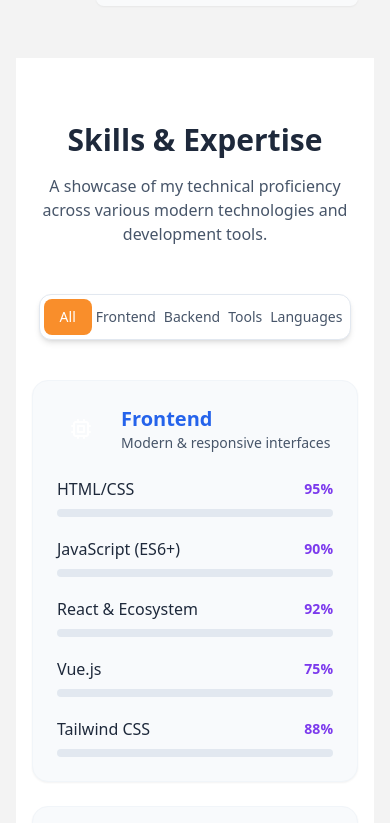
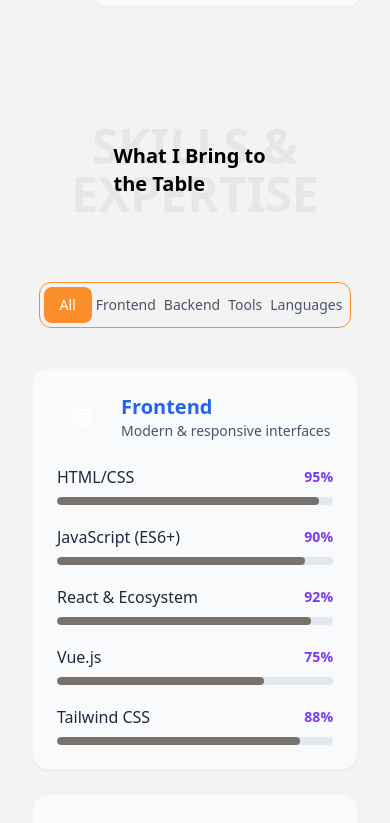
Before and after one commit to abirneu/Portfolio-react, a React (Vite) app: page /resume in a window 390 px wide. Shown: the part 1180-2003 px from the top of the page. Built offline with nearby package versions, Linux system fonts and the light colour scheme.

Commit message:
color pallet apply

```diff
--- a/src/components/skills/Github.jsx
+++ b/src/components/skills/Github.jsx
@@ -4,7 +4,7 @@ import { FaGithub } from "react-icons/fa";
 
 const Github = () => {
   return (
-    <section id="github" className="bg-white dark:bg-slate-900 py-16">
+    <section id="github" className="bg-secondary dark:bg-slate-900 py-16">
       <div className="max-w-6xl mx-auto px-6 text-center">
         {/* Title with background text */}
         <div className="relative font-bold mb-12">
@@ -12,12 +12,12 @@ const Github = () => {
             GITHUB
           </div>
           <h1 className="absolute top-1/2 left-1/2 -translate-x-1/2 -translate-y-1/2 text-3xl md:text-4xl dark:text-white">
-            Github Contributions
+            Github
           </h1>
         </div>
 
         {/* Contributions Graph */}
-        <div className="bg-gray-50 dark:bg-slate-800 p-6 rounded-2xl shadow-lg overflow-x-auto">
+        <div className="bg-secondary dark:bg-slate-800 p-6 rounded-2xl border-2 border-primary dark:border-primary/60  overflow-x-auto">
           <GitHubCalendar
             username="abirneu"
             blockSize={15}
@@ -50,7 +50,7 @@ const Github = () => {
           `}
         </style>
         {/* GitHub Icon */}
-        <div>
+        <div className="mt-10 border-2 border-primary p-6 dark:border-primary/60 rounded-2xl inline-block">
             <h2 className="text-2xl font-bold text-slate-800 dark:text-white mb-4 mt-8">Find me on GitHub</h2>
             <p className="text-slate-600 dark:text-slate-300 mb-4">Check out my repositories and projects on GitHub.</p>
             <a href="https://github.com/abirneu" target="_blank" rel="noopener noreferrer">
--- a/src/components/skills/Skills.jsx
+++ b/src/components/skills/Skills.jsx
@@ -106,21 +106,23 @@ const Skills = () => {
   };
 
   return (
-    <section id="skills" className="bg-white dark:bg-gray-900 py-16 transition-colors duration-300">
-      <div className="container mx-auto px-4 md:px-8 max-w-6xl">
+    <section id="skills" className="bg-secondary dark:bg-gray-900 py-16 transition-colors duration-300">
+      <div className="container mx-auto px-4 md:px-8 max-w-8xl">
         {/* Section Header */}
-        <div className="text-center mb-12">
-          <h1 className="text-3xl md:text-4xl font-bold text-slate-800 dark:text-white mb-4">
-            Skills & Expertise
+        <div className="font-bold relative mb-16 md:mb-5" data-aos="fade-down" data-aos-duration="1000">
+          <div className="text-center text-5xl xl:text-8xl font-bold text-black/5 dark:text-gray-700">
+            SKILLS & EXPERTISE
+          </div>
+          <h1 className="absolute top-1/2 left-1/2 -translate-x-1/2 -translate-y-1/2 text-xl sm:text-2xl md:text-3xl lg:text-4xl dark:text-white">
+            What I Bring to the Table
           </h1>
-          <p className="text-slate-600 dark:text-slate-300 max-w-2xl mx-auto">
-            A showcase of my technical proficiency across various modern technologies and development tools.
-          </p>
         </div>
 
         {/* Category Filter */}
         <div className="flex justify-center mb-10">
-          <div className="inline-flex bg-white dark:bg-slate-800 rounded-xl p-1 shadow-md border border-slate-200 dark:border-slate-700">
+          <div className="inline-flex  dark:bg-slate-800 rounded-xl p-1  border border-primary dark:border-slate-700"
+
+            >
             <button
               onClick={() => setActiveCategory("all")}
               className={`px-4 py-2 rounded-lg text-sm font-medium transition-all ${activeCategory === "all"
@@ -149,6 +151,7 @@ const Skills = () => {
             <div
               key={category.id}
               className="bg-slate-50 dark:bg-slate-800 p-6 rounded-2xl shadow-sm border border-slate-100 dark:border-slate-700 transition-all duration-300"
+
             >
               <div className="flex items-center mb-6">
                 <div className={`w-12 h-12 rounded-xl bg-gradient-to-br ${colorClasses[category.color].bg} flex items-center justify-center mr-4 text-white`}>
@@ -181,13 +184,14 @@ const Skills = () => {
         </div>
 
         {/* Call to Action */}
-        <div className="mt-12 bg-violet-50 dark:bg-slate-800 p-6 rounded-2xl border border-violet-100 dark:border-slate-700 text-center">
+        <div className="mt-1 bg-secondary dark:bg-slate-900 p-6 rounded-2xl border-2  border-primary dark:border-primary/60  text-center w-auto mx-auto max-w-md" data-aos="fade-up" data-aos-duration="1000">
           <h3 className="text-xl font-bold text-slate-800 dark:text-slate-200 mb-2">Ready to work together?</h3>
           <p className="text-slate-600 dark:text-slate-300 mb-4">Let's discuss how I can contribute to your next project.</p>
           <button className="px-6 py-2.5 bg-violet-600 hover:bg-violet-700 text-white font-medium rounded-lg transition-colors duration-300">
             Get In Touch
           </button>
         </div>
+        {/* footer */}
       </div>
     </section>
   );
--- a/src/components/skills/SkillsLevel.jsx
+++ b/src/components/skills/SkillsLevel.jsx
@@ -2,13 +2,13 @@ import React from "react";
 
 const SkillsLevel = ({
   skillsName,
-  percentage,
-  index
+  percentage
 }) => {
   const parsedPercentage = Math.min(Math.max(parseInt(percentage) || 0, 0), 100);
 
   return (
     <div className="mt-6 group">
+      {/* Skill Name + Percentage */}
       <div className="flex justify-between items-center mb-2">
         <p className="text-base font-medium text-slate-800 dark:text-slate-200">
           {skillsName}
@@ -18,11 +18,20 @@ const SkillsLevel = ({
         </span>
       </div>
 
-      <div className="relative h-2 rounded-full bg-slate-200 dark:bg-slate-700 overflow-hidden">
+      {/* Progress Bar */}
+      <div className="relative w-full h-2 rounded-full bg-slate-200 dark:bg-slate-700 overflow-hidden">
+        {/* Filled part */}
         <div
           style={{ width: `${parsedPercentage}%` }}
-          className="h-full rounded-full bg-gradient-to-r from-violet-500 to-violet-600 dark:from-violet-400 dark:to-violet-500 transition-all duration-700 ease-out"
-        ></div>
+          className="h-full bg-stone-500 dark:bg-stone-500 rounded-full transition-all duration-700 ease-out"
+          data-aos="slide-right" data-aos-duration="800" data-aos-delay="300"
+        />
+        {/* Unfilled part (optional, just for clarity) */}
+        <div
+          style={{ left: `${parsedPercentage}%` }}
+          className="absolute top-0 h-full bg-transparent"
+          data-aos="slide-left" data-aos-duration="800" data-aos-delay="300"
+        />
       </div>
     </div>
   );
```
Also changed, not shown: src/components/experience/Experience.jsx (+16 -23 lines).
